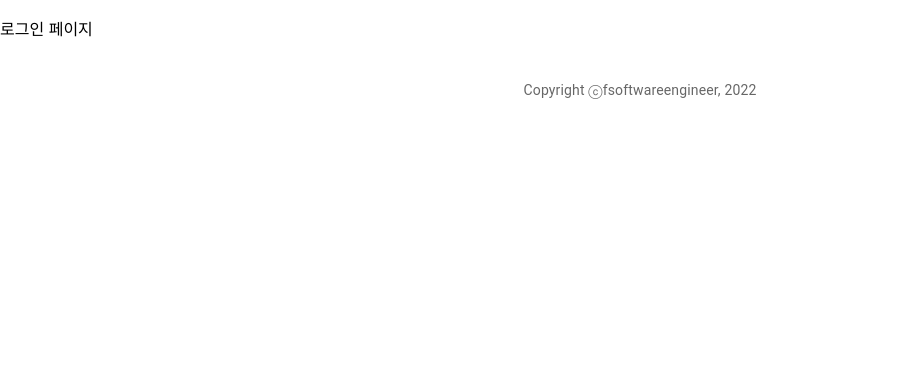
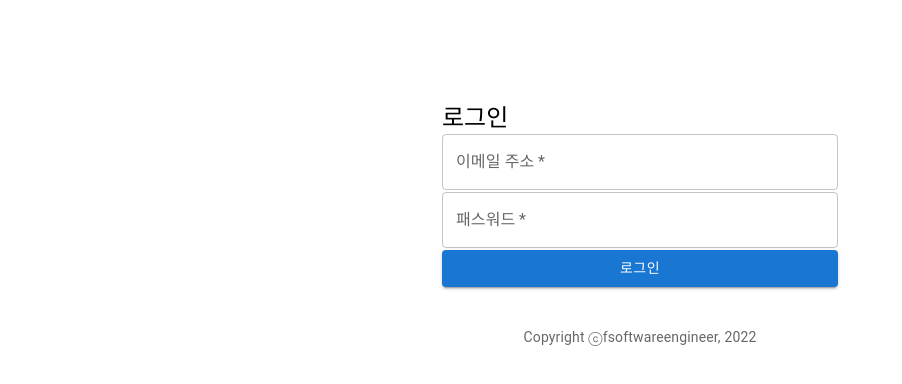
Before and after one commit to 93jpark/todo-react, a React (Create React App) app: page /login in a window 1280 px wide. Shown: the top 384 px of the page, without its empty margins (0-902 px from the left). Built offline with nearby package versions, Linux system fonts and the light colour scheme.

Commit message:
implements login page with signin api service function

```diff
--- a/src/Login.js
+++ b/src/Login.js
@@ -1,10 +1,67 @@
+import { TextField, Button, Grid, Typography, Container } from '@mui/material';
 import React from 'react';
+import { signin } from "./service/ApiService";
 
 const Login = () => {
+
+    const handleSubmit = (event) => {
+        event.preventDefault();
+        const data = new FormData(event.target);
+        const email = data.get("email");
+        const password = data.get("password");
+        // ApiService의 signin() 메소드를 이용해 로그인
+        signin({ email:email, password:password })
+    }
+
     return (
-        <p>
-            로그인 페이지
-        </p>
+        <Container component="main" maxWidth="xs" style={{marginTop : "8%"}}>
+            <Grid container spacing={2}>
+                <Grid item xs={12}>
+                    <Typography component="h1" variant="h5">
+                        로그인
+                    </Typography>
+                </Grid>
+            </Grid>
+            <form noValidate onSubmit={handleSubmit}>
+                {" "}
+                {/* submit 버튼을 클릭하면 handleSubmit 호출 */}
+                <Grid container spacing="2">
+                    <Grid item xs={12}>
+                        <TextField
+                            variant="outlined"
+                            required
+                            fullWidth
+                            id="email"
+                            label="이메일 주소"
+                            name="email"
+                            autoComplete="email"
+                            />
+                    </Grid>
+                    <Grid item xs={12}>
+                        <TextField
+                            variant="outlined"
+                            required
+                            fullWidth
+                            name="password"
+                            label="패스워드"
+                            type="password"
+                            id="password"
+                            autoComplete='current-password'
+                        />
+                    </Grid>
+                    <Grid item xs={12}>
+                        <Button
+                            type="submit"
+                            fullWidth
+                            variant="contained"
+                            color="primary"
+                            >
+                            로그인
+                        </Button>
+                    </Grid>
+                </Grid>
+            </form>
+        </Container>
     );
 }
 
--- a/src/service/ApiService.js
+++ b/src/service/ApiService.js
@@ -34,3 +34,12 @@
 
 
 }
+
+
+export function signin(userDTO) {
+    return call("/auth/signin", "POST", userDTO)
+        .then((response)=>{
+            console.log("response : ", response);
+            alert("로그인 토큰 : " + response.token);
+        })
+    }
```
